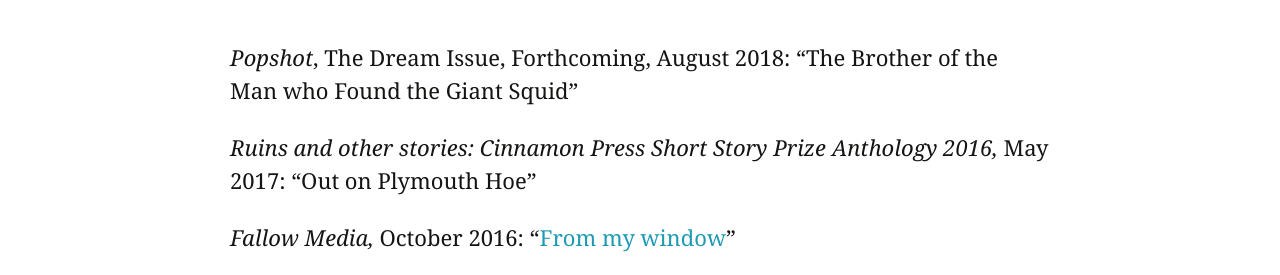
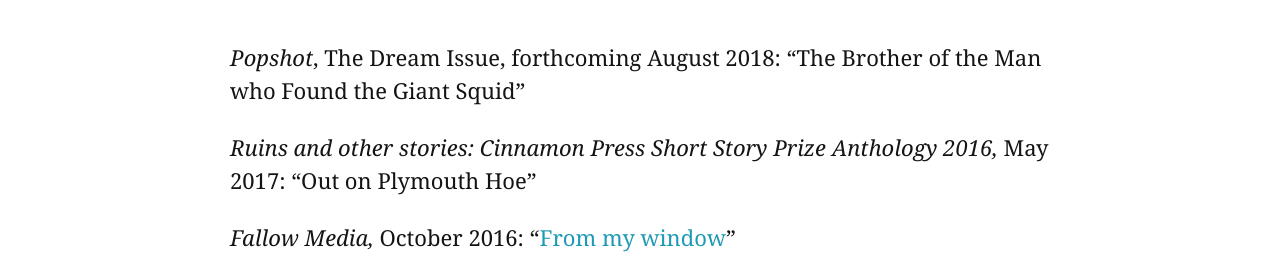
Before and after one commit to tholden/jennyholden.co.uk, a plain HTML site: page short-stories/index.html in a window 1280 px wide. Shown: the part 502-777 px from the top of the page. Drawn offline with nearby package versions, Linux system fonts and the light colour scheme.

Commit message:
Update index.html

```diff
--- a/short-stories/index.html
+++ b/short-stories/index.html
@@ -122,7 +122,7 @@ img.emoji {
 		<section class="entry-content">
 
 <h3>Print / Online</h3>
-<p><em>Popshot</em>, The Dream Issue, Forthcoming, August 2018: “The Brother of the Man who Found the Giant Squid”</p>
+<p><em>Popshot</em>, The Dream Issue, forthcoming August 2018: “The Brother of the Man who Found the Giant Squid”</p>
 <p><i>Ruins and other stories: Cinnamon Press Short Story Prize Anthology 2016, </i>May 2017: &#8220;Out on Plymouth Hoe&#8221;</p>
 <p><em>Fallow Media, </em>October 2016: &#8220;<a href="http://fallowmedia.com/2016/oct/from-my-window/">From my window</a>&#8221;</p>
 <p><em>Prac Crit</em>, Edition 7, August 2016: <a href="http://www.praccrit.com/essays/durham-cathedral-essay-by-jenny-holden/">Essay on &#8216;Durham Cathedral&#8217; by Katrina Porteous</a></p>
```
